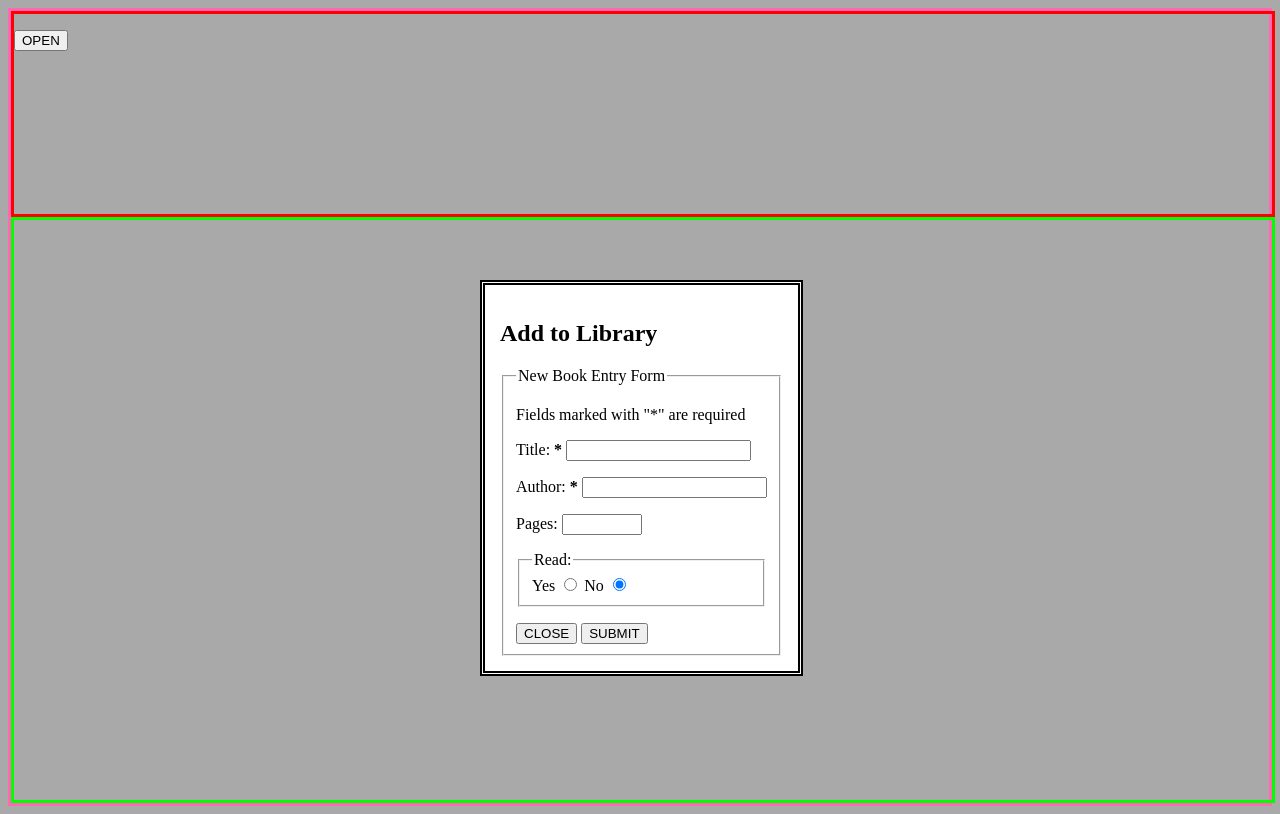
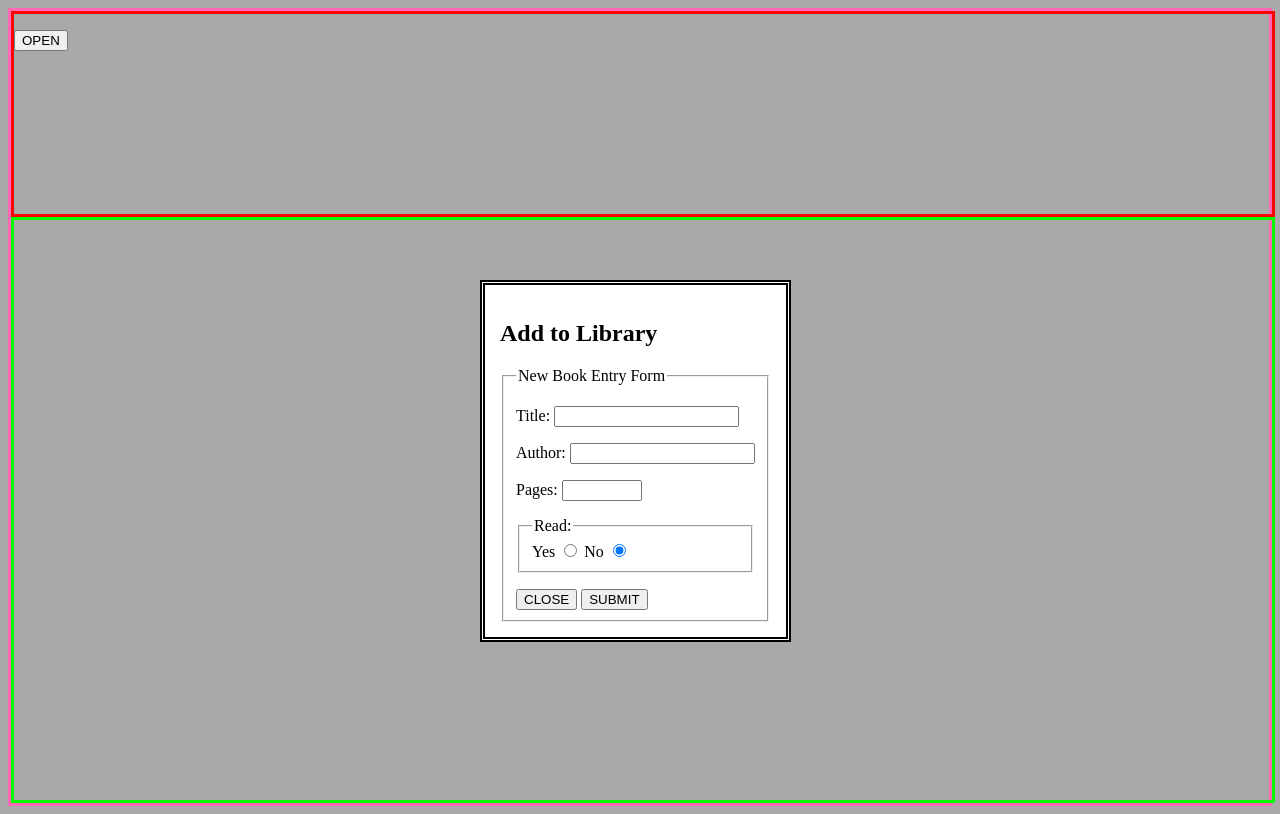
Before and after one commit to p-stevenson/library, a plain HTML site: page index.html in a window 1280 px wide. Both pictures are taken after a click on the button "OPEN". Drawn offline with Linux system fonts and the light colour scheme.

Commit message:
Remove required tags from input fields

```diff
--- a/index.html
+++ b/index.html
@@ -18,24 +18,17 @@
 		<h1 id="formTitle">Add to Library</h1>
 		<fieldset>
 			<legend class="visually-hidden">New Book Entry Form</legend>
-			<p class="instructions">Fields marked with "*" are required</p>
 			<form id="newBookForm" action='#' method='get'>
 				<p>
 					<label class='input-field-label' for='bookTitle'>
 						<span>Title:</span>
-						<strong>
-							<span aria-label="required">*</span>
-						</strong>
-						<input type='text' name='bookTitle' id="bookTitle" required autocomplete="off">
+						<input type='text' name='bookTitle' id="bookTitle" autocomplete="off">
 					</label>
 				</p>
 				<p>
 					<label class='input-field-label' for='author'>
 						<span>Author:</span>
-						<strong>
-							<span aria-label="required">*</span>
-						</strong>
-						<input type='text' name='author' id="author" required autocomplete="off">
+						<input type='text' name='author' id="author" autocomplete="off">
 					</label>
 				</p>
 				<p>
```
